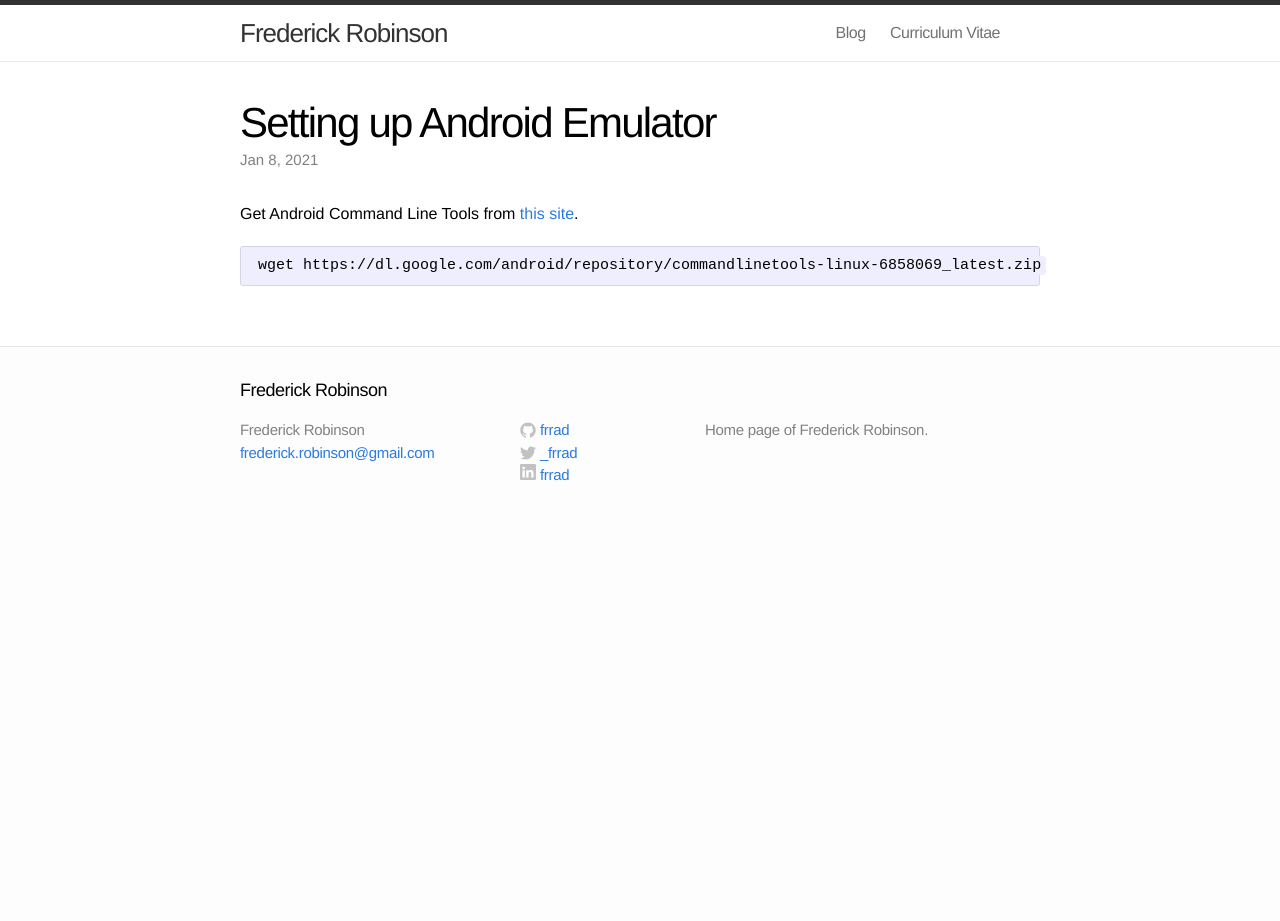
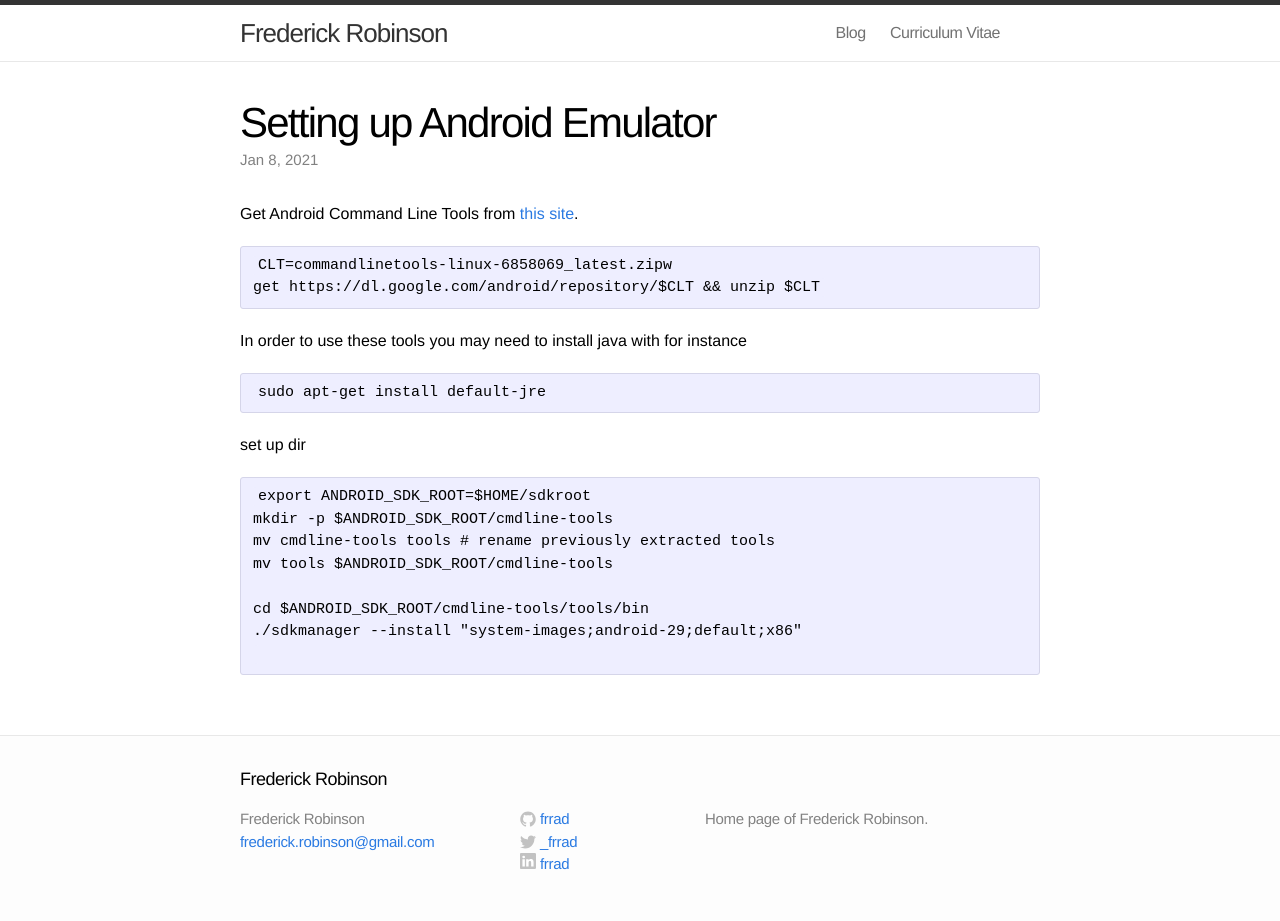
Before and after one commit to frrad/frrad.github.io, a Jekyll site: the page built from _posts/2021-01-08-android-emulator.md, in a window 1280 px wide. Built offline with Jekyll 4.4.1, drawn with Linux system fonts in a browser that asks for light colours; before the commit the page ends 900 px from its top, so only the background shows below that.

Commit message:
install sdk manager

````diff
--- a/_posts/2021-01-08-android-emulator.md
+++ b/_posts/2021-01-08-android-emulator.md
@@ -8,5 +8,25 @@ categories: blog, android
 Get Android Command Line Tools from [this site](https://developer.android.com/studio).
 
 ```
-wget https://dl.google.com/android/repository/commandlinetools-linux-6858069_latest.zip
+CLT=commandlinetools-linux-6858069_latest.zipw
+get https://dl.google.com/android/repository/$CLT && unzip $CLT
 ```
+
+In order to use these tools you may need to install java with for instance
+
+```
+sudo apt-get install default-jre
+```
+
+set up dir
+
+```
+export ANDROID_SDK_ROOT=$HOME/sdkroot
+mkdir -p $ANDROID_SDK_ROOT/cmdline-tools
+mv cmdline-tools tools # rename previously extracted tools
+mv tools $ANDROID_SDK_ROOT/cmdline-tools
+
+cd $ANDROID_SDK_ROOT/cmdline-tools/tools/bin
+./sdkmanager --install "system-images;android-29;default;x86"
+
+```
````
